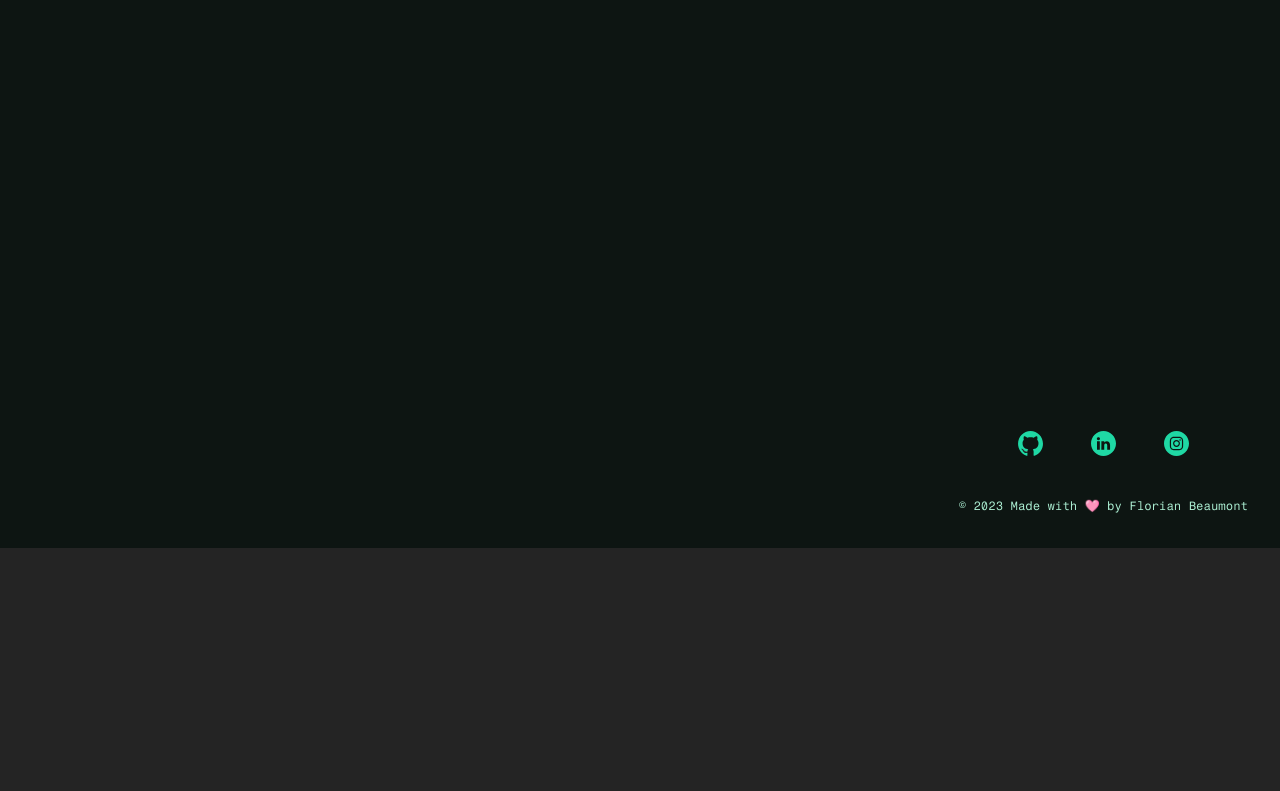
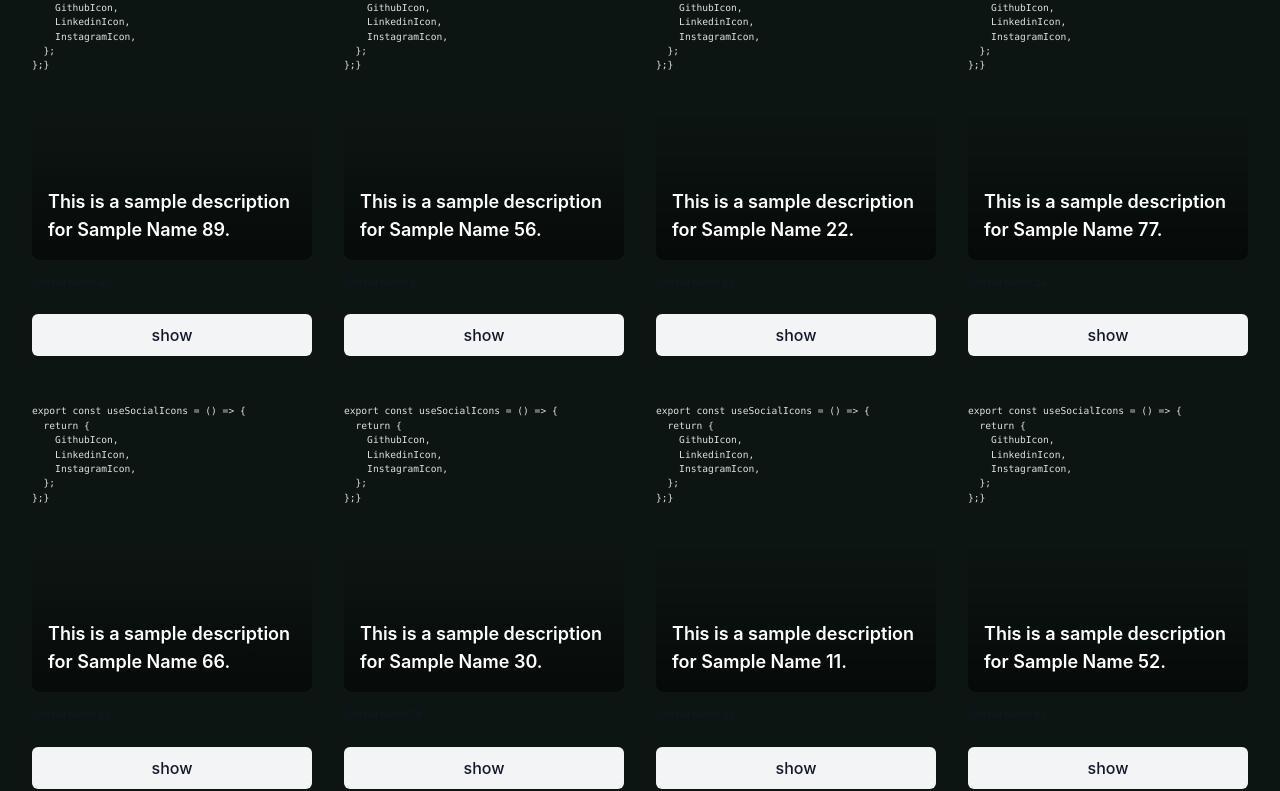
Before and after one commit to FlorianBx/Code-Vault, a Vue app: page / in a window 1280 px wide. Shown: the part 252-1043 px from the top of the page. Before the commit the page ends 800 px from the top, so only its background shows below. Built offline with nearby package versions, Linux system fonts and the light colour scheme.

Commit message:
feature: create a basic card component and add some fake datas for design it

```diff
--- a/src/App.vue
+++ b/src/App.vue
@@ -5,15 +5,13 @@ import FooterComponent from "./components/FooterBar/FooterComponent.vue";
 </script>
 
 <template>
-  <div class="w-full h-screen overflow-hidden bg-background">
-    <div class="mx-auto max-w-full sm:px-6 lg:px-8 h-screen">
+  <div class="w-full min-h-screen bg-background">
+    <div class="mx-auto max-w-full sm:px-6 lg:px-8 min-h-screen">
       <NavBar />
       <main>
         <HomePage />
       </main>
-      <div class="fixed bottom-0 right-0">
-        <FooterComponent />
-      </div>
+      <FooterComponent />
     </div>
   </div>
 </template>
--- /dev/null
+++ b/src/components/CardSnippet/CardSnippet.vue
@@ -0,0 +1,50 @@
+<script setup lang="ts">
+import datas from "../../fakeDatas/data.json";
+</script>
+
+<template>
+  <div>
+    <div
+      class="mt-8 grid grid-cols-1 gap-y-12 sm:grid-cols-2 sm:gap-x-6 lg:grid-cols-4 xl:gap-x-8"
+    >
+      <div v-for="product in datas" :key="product.code">
+        <div class="relative">
+          <div class="relative h-72 w-full overflow-hidden rounded-lg">
+            <div class="h-full w-full text-sm">
+              <pre><code>export const useSocialIcons = () => {
+  return {
+    GithubIcon,
+    LinkedinIcon,
+    InstagramIcon,
+  };
+};}</code></pre>
+            </div>
+          </div>
+          <div class="relative mt-4">
+            <h3 class="text-sm font-medium text-gray-900">
+              {{ product.name }}
+            </h3>
+          </div>
+          <div
+            class="absolute inset-x-0 top-0 flex h-72 items-end justify-end overflow-hidden rounded-lg p-4"
+          >
+            <div
+              aria-hidden="true"
+              class="absolute inset-x-0 bottom-0 h-36 bg-gradient-to-t from-black opacity-50"
+            />
+            <p class="relative text-lg font-semibold text-white">
+              {{ product.description }}
+            </p>
+          </div>
+        </div>
+        <div class="mt-6">
+          <a
+            :href="product.href"
+            class="relative flex items-center justify-center rounded-md border border-transparent bg-gray-100 px-8 py-2 font-medium text-gray-900 hover:bg-gray-200"
+            >show<span class="sr-only">, {{ product.name }}</span></a
+          >
+        </div>
+      </div>
+    </div>
+  </div>
+</template>
--- a/src/components/FooterBar/FooterComponent.vue
+++ b/src/components/FooterBar/FooterComponent.vue
@@ -10,7 +10,7 @@ const secondary = ref("#1FD8A4");
 <template>
   <!-- Footer -->
   <footer
-    class="flex flex-col -mt-20 items-center max-w-full font-body overflow-hidden px-6 pb-20 sm:pb-8 lg:px-8"
+    class="flex flex-col -mt-30 items-center max-w-full font-body overflow-hidden px-6 pb-20 sm:pb-8 lg:px-8"
   >
     <div class="mt-20 flex justify-center gap-12 w-full">
       <a
--- /dev/null
+++ b/src/fakeDatas/data.json
@@ -0,0 +1,102 @@
+[
+    {
+      "name": "Sample Name 40",
+      "code": "CODE1572",
+      "createdAt": "2021-08-28T07:54:21",
+      "lastUpdate": "2021-10-22T09:16:06",
+      "tag": "Tag1",
+      "like": 119,
+      "href": "#",
+      "description": "This is a sample description for Sample Name 89."
+    },
+    {
+      "name": "Sample Name 6",
+      "code": "CODE3476",
+      "createdAt": "2022-08-07T14:20:26",
+      "lastUpdate": "2023-02-16T22:17:37",
+      "tag": "Tag2",
+      "like": 231,
+      "href": "#",
+      "description": "This is a sample description for Sample Name 56."
+    },
+    {
+      "name": "Sample Name 66",
+      "code": "CODE6007",
+      "createdAt": "2023-05-10T11:59:57",
+      "lastUpdate": "2023-07-14T12:22:45",
+      "tag": "Tag4",
+      "like": 307,
+      "href": "#",
+      "description": "This is a sample description for Sample Name 22."
+    },
+    {
+      "name": "Sample Name 24",
+      "code": "CODE2030",
+      "createdAt": "2021-09-28T10:13:55",
+      "lastUpdate": "2022-07-21T01:23:56",
+      "tag": "Tag5",
+      "like": 827,
+      "href": "#",
+      "description": "This is a sample description for Sample Name 77."
+    },
+    {
+      "name": "Sample Name 63",
+      "code": "CODE9727",
+      "createdAt": "2023-03-20T21:28:54",
+      "lastUpdate": "2023-06-29T22:02:21",
+      "tag": "Tag2",
+      "like": 703,
+      "href": "#",
+      "description": "This is a sample description for Sample Name 66."
+    },
+    {
+      "name": "Sample Name 79",
+      "code": "CODE3238",
+      "createdAt": "2023-02-10T01:42:00",
+      "lastUpdate": "2023-10-03T17:52:18",
+      "tag": "Tag5",
+      "like": 806,
+      "href": "#",
+      "description": "This is a sample description for Sample Name 30."
+    },
+    {
+      "name": "Sample Name 33",
+      "code": "CODE8644",
+      "createdAt": "2022-03-16T16:31:22",
+      "lastUpdate": "2022-03-28T11:11:58",
+      "tag": "Tag1",
+      "like": 753,
+      "href": "#",
+      "description": "This is a sample description for Sample Name 11."
+    },
+    {
+      "name": "Sample Name 84",
+      "code": "CODE8785",
+      "createdAt": "2021-11-19T15:40:04",
+      "lastUpdate": "2023-07-01T02:08:22",
+      "tag": "Tag4",
+      "like": 593,
+      "href": "#",
+      "description": "This is a sample description for Sample Name 52."
+    },
+    {
+      "name": "Sample Name 3",
+      "code": "CODE9430",
+      "createdAt": "2022-11-11T19:13:54",
+      "lastUpdate": "2022-11-20T03:59:32",
+      "tag": "Tag2",
+      "like": 358,
+      "href": "#",
+      "description": "This is a sample description for Sample Name 46."
+    },
+    {
+      "name": "Sample Name 33",
+      "code": "CODE2684",
+      "createdAt": "2022-04-21T22:03:20",
+      "lastUpdate": "2022-06-28T17:38:42",
+      "tag": "Tag3",
+      "like": 618,
+      "href": "#",
+      "description": "This is a sample description for Sample Name 24."
+    }
+  ]
--- a/src/pages/HomePage/HomePage.vue
+++ b/src/pages/HomePage/HomePage.vue
@@ -1,5 +1,9 @@
-<script setup lang="ts"></script>
+<script setup lang="ts">
+import CardSnippet from "../../components/CardSnippet/CardSnippet.vue";
+</script>
 
 <template>
-  <div class="mt-32 max-w-full sm:mt-40">Hello world</div>
+  <div class="mt-32 max-w-full sm:mt-40">
+    <CardSnippet />
+  </div>
 </template>
```
